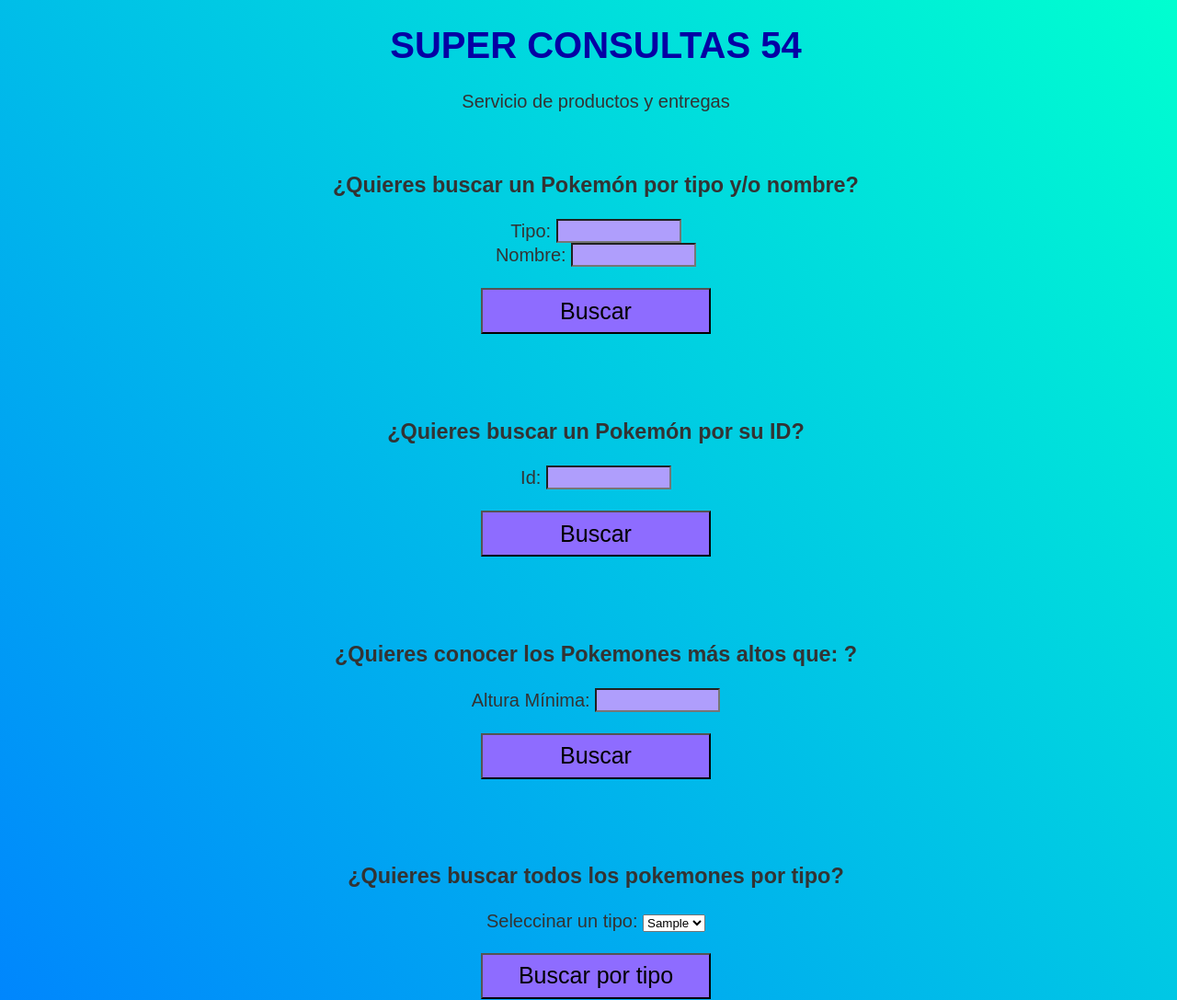
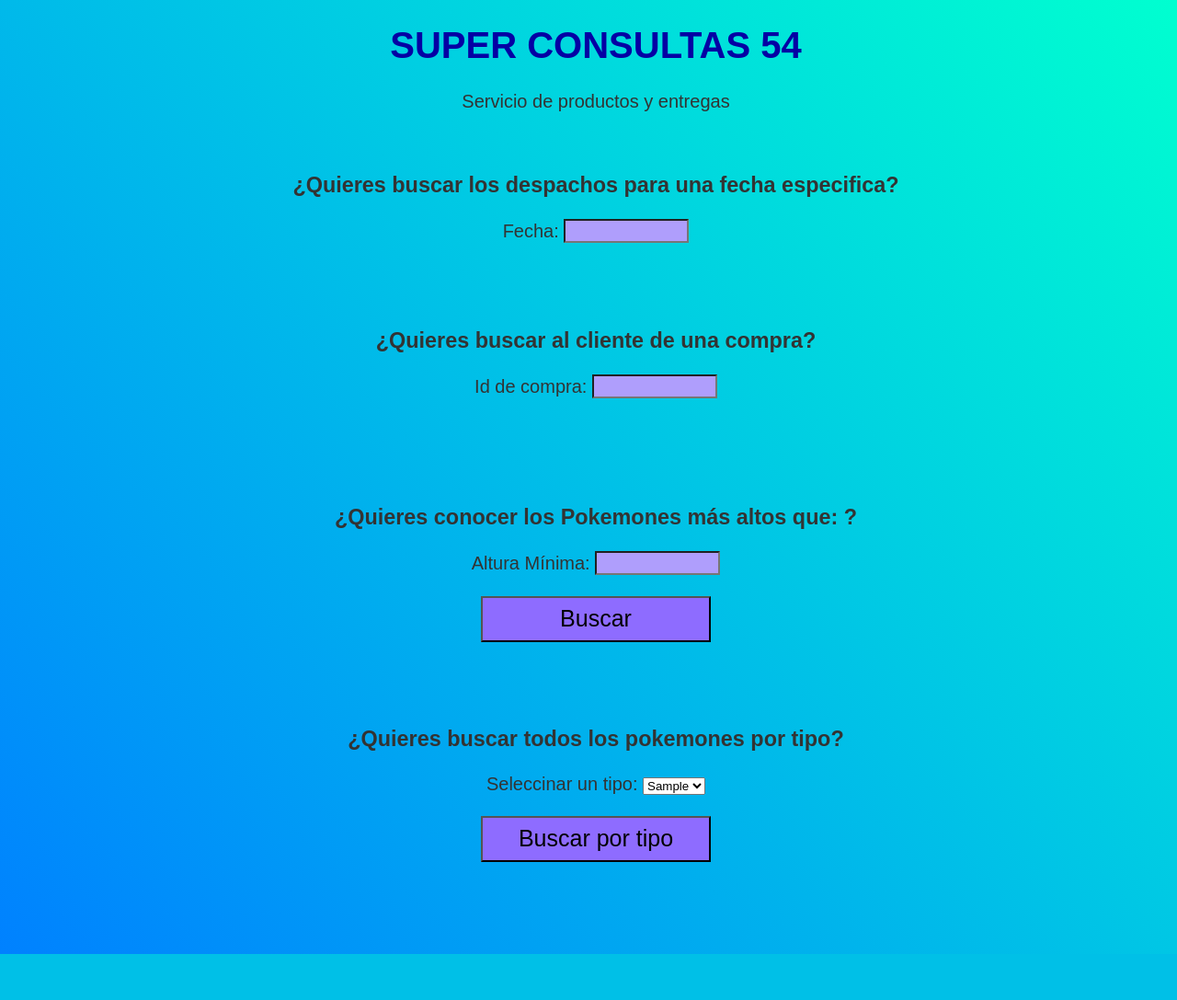
Before and after one commit to TheMightyTsar/iic2413grupo54, a PHP site: page / in a window 1280 px wide. Shown: the top 1087 px of the page at 92% size. After the commit the page ends 1037 px from the top, so only its background shows below. Run offline with PHP 8.4, Linux system fonts and the light colour scheme; tables that the repository leaves empty or names only in its code hold one stand-in row (values such as "Sample post"); some libraries are stand-ins or nearby versions.

Commit message:
update WEB

```diff
--- a/E2/Esquema de BD/Tablas y atributos/BD_E2.txt
+++ b/E2/Esquema de BD/Tablas y atributos/BD_E2.txt
@@ -47,3 +47,6 @@ id(Primary key), id_vehiculo, id_repartidor
 licencias  (licencias.csv)
 id (Primary key),id_personal,fecha_emision,fecha_expiracion,tipo
 [Listo]
+---------------------------------
+CREATE TABLE Productos (ID INT PRIMARY KEY, nombre TEXT, precio INT, numero_cajas INT, tipo TEXT, tamano TEXT, color TEXT, descripcion TEXT, dimensiones TEXT, material TEXT, carga INT, frecuencia INT, potencia INT, tension INT);
+CREATE TABLE DistribucionCajas (ID_caja INT PRIMARY KEY, id_producto INT, n_caja INT, FOREIGN KEY (id_producto) REFERENCES Productos (ID));
--- /dev/null
+++ b/E2/PaginaWEB/Sites/consultas/consulta_cliente_compra.php
@@ -0,0 +1 @@
+<?php
--- /dev/null
+++ b/E2/PaginaWEB/Sites/consultas/consulta_despachos_por_fecha.php
@@ -0,0 +1 @@
+<?php
--- a/E2/PaginaWEB/Sites/index.php
+++ b/E2/PaginaWEB/Sites/index.php
@@ -6,30 +6,25 @@
 
   <br>
 
-  <h3 align="center"> ¿Quieres buscar un Pokemón por tipo y/o nombre?</h3>
+  <h3 align="center"> ¿Quieres buscar los despachos para una fecha especifica?</h3>
 
-  <form align="center" action="consultas/consulta_tipo_nombre.php" method="post">
-    Tipo:
-    <input type="text" name="tipo_elegido">
+  <form align="center" action="consultas/consulta_despachos_por_fecha.php" method="post">
+    Fecha:
+    <input type="text" name="fecha">
     <br/>
-    Nombre:
-    <input type="text" name="nombre_pokemon">
-    <br/><br/>
-    <input type="submit" value="Buscar">
   </form>
 
   <br>
   <br>
   <br>
 
-  <h3 align="center"> ¿Quieres buscar un Pokemón por su ID?</h3>
+  <h3 align="center"> ¿Quieres buscar al cliente de una compra?</h3>
 
-  <form align="center" action="consultas/consulta_stats.php" method="post">
-    Id:
+  <form align="center" action="consultas/consulta_cliente_compra.php" method="post">
+    Id de compra:
     <input type="text" name="id_elegido">
     <br>
     <br>
-    <input type="submit" value="Buscar">
   </form>
 
   <br>
```
